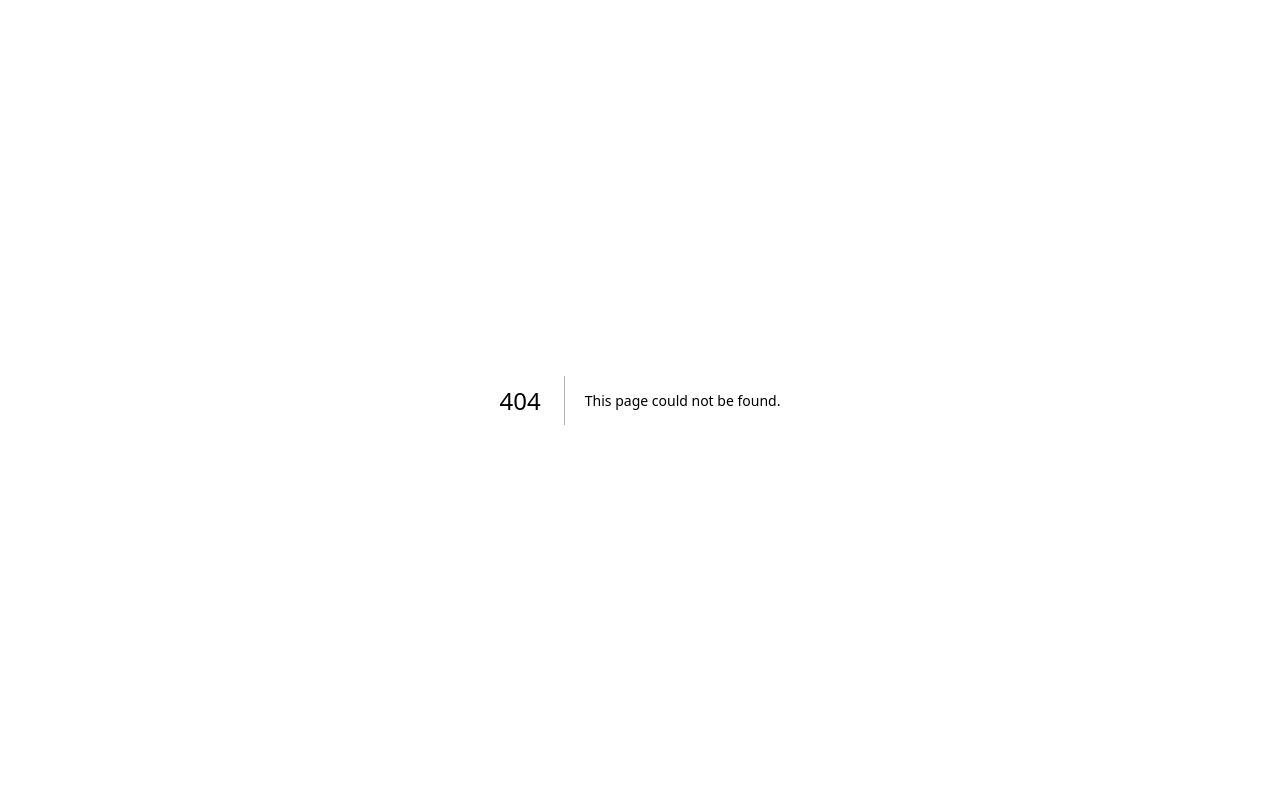
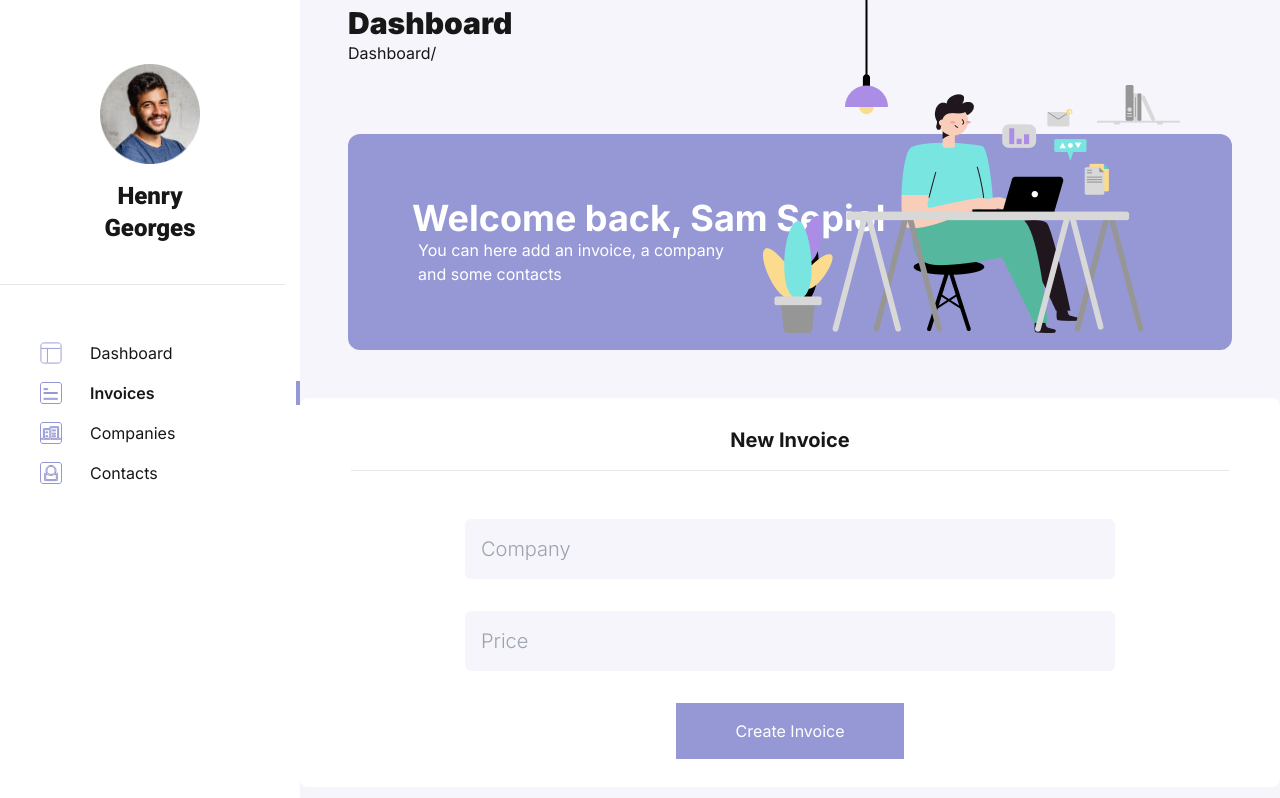
Before and after one commit to sam-sepiol1/cogip-client, a Next.js app: page /dashboard/invoices in a window 1280 px wide. Before the commit this address had no page. Built offline with nearby package versions, Linux system fonts and the light colour scheme.

Commit message:
Add logic to add new invoice [STILL IN DEV]

```diff
--- /dev/null
+++ b/app/dashboard/invoices/page.tsx
@@ -0,0 +1,60 @@
+'use client';
+
+import { useState } from 'react';
+import axios from 'axios';
+
+import Dashboard_header from '../../components/Dashboard_header';
+import Dashboard_menu from '../../components/Dashboard_menu';
+import New_entry_form from '../../components/New_entry_form';
+
+export default function Dashboard_contacts() {
+	const [formData, setFormData] = useState({
+        company: '',
+        price: '',
+	});
+
+	const handleChange = (name: string, value: string) => {
+		setFormData({
+			...formData,
+			[name]: value,
+		});
+		console.log(formData);
+
+	};
+
+	const handleSubmit = async (e: React.FormEvent) => {
+		e.preventDefault();
+
+		const companyResponse = await axios.get(`http://localhost:3000/api/searchCompany/${formData.company}`);
+		const company_id = companyResponse.data[0].id;
+		try {
+			const response = await axios.post('http://localhost:3000/api/invoice', {
+				company_id: company_id,
+				price: formData.price,
+			});
+			console.log('Invoice created :', response.data);
+		} catch (error) {
+			console.error('Error during creation:', error);
+		}
+	};
+
+	return (
+		<main className=''>
+			<div className='flex'>
+				<Dashboard_menu />
+				<div className='flex flex-col ml-[300px] w-full dashboard_background h-screen justify-center '>
+					<Dashboard_header />
+					<New_entry_form
+						title='New Invoice'
+						fields={['company', 'price']}
+						submitText='Create Invoice'
+						onChange={handleChange}
+						onSubmit={handleSubmit}
+						placeholders={['Company', 'Price']}
+						errorMessage={''}
+					/>
+				</div>
+			</div>
+		</main>
+	);
+}
```
